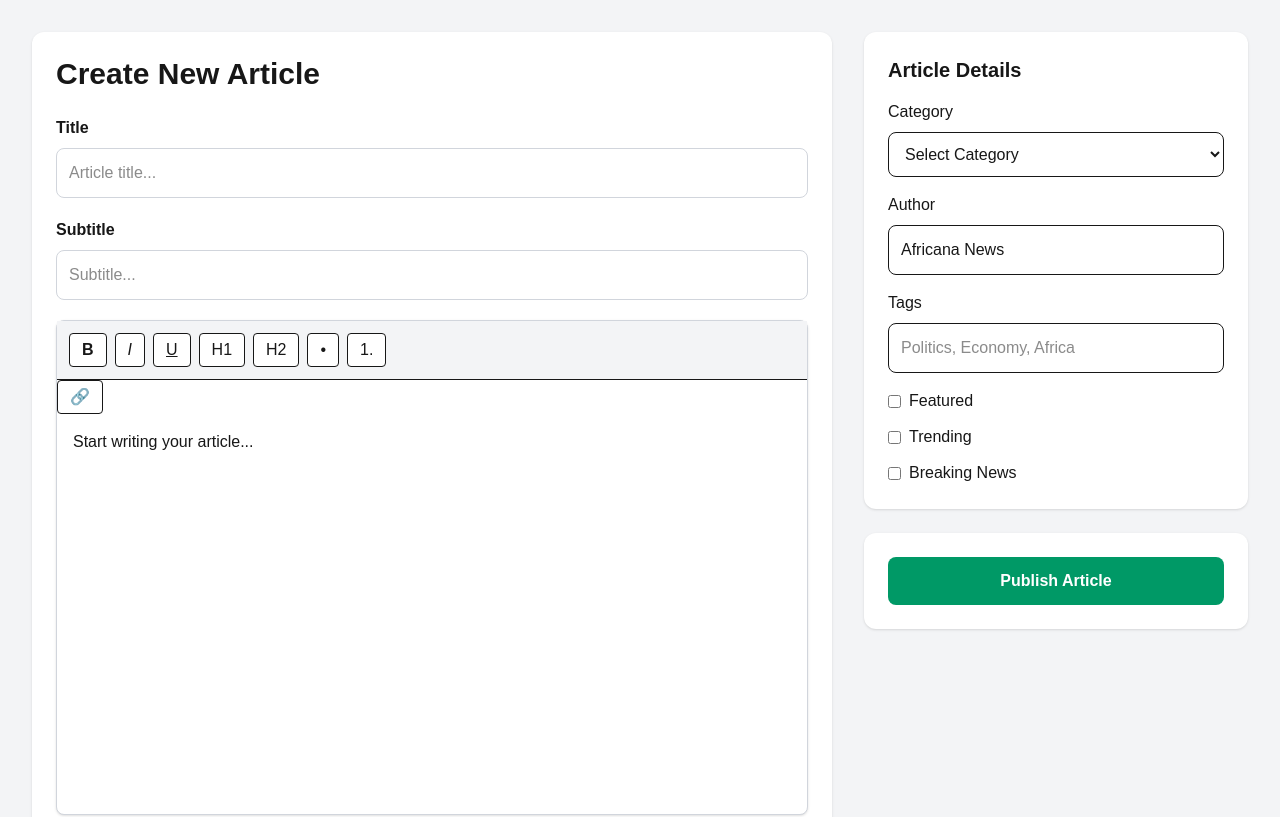
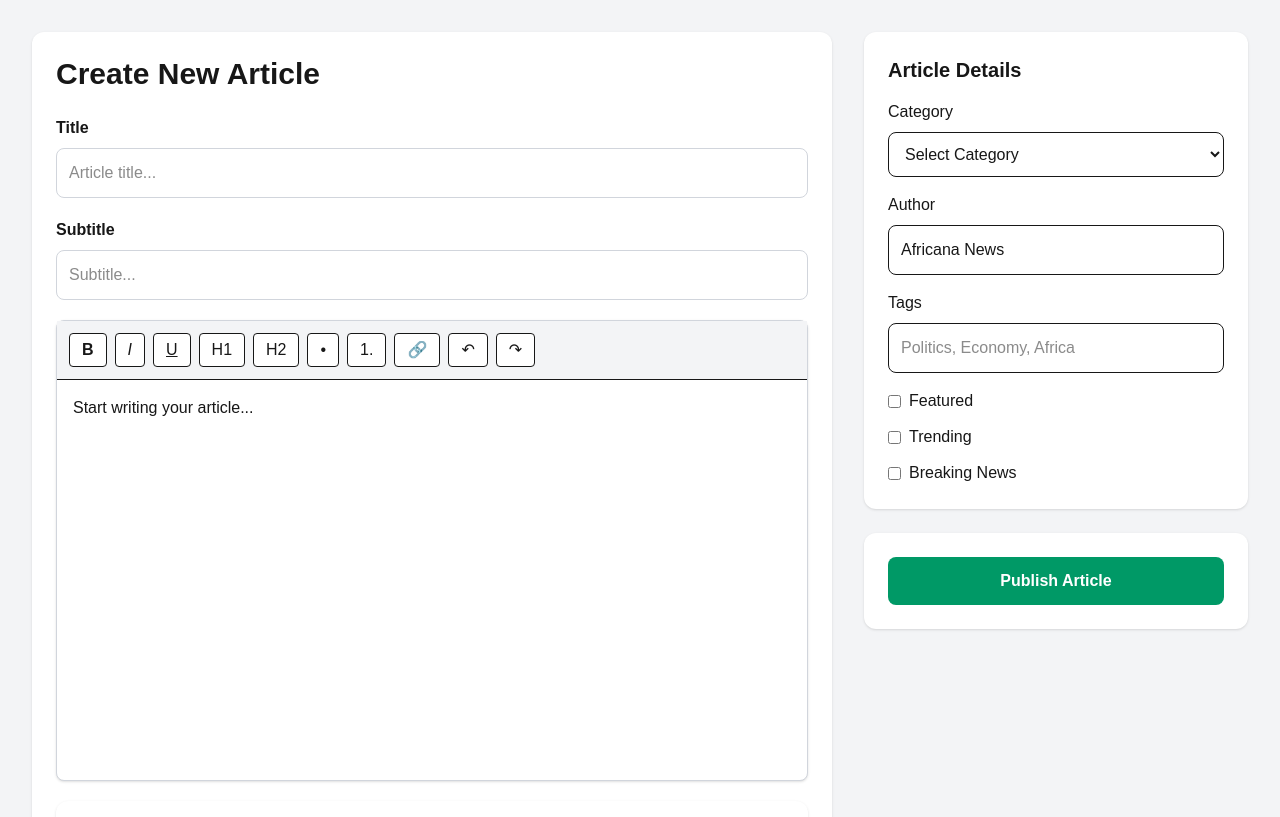
Before and after one commit to tbagbotas/Africana, a Next.js app: page /admin/articles/new in a window 1280 px wide. Shown: the top 817 px of the page. Built offline with nearby package versions, Linux system fonts and the light colour scheme.

Commit message:
Added undo and redo to editor

```diff
--- a/src/components/admin/RichTextEditor.tsx
+++ b/src/components/admin/RichTextEditor.tsx
@@ -4,6 +4,7 @@ import { EditorContent, useEditor } from "@tiptap/react";
 import StarterKit from "@tiptap/starter-kit";
 import Underline from "@tiptap/extension-underline";
 import Link from "@tiptap/extension-link";
+
 interface RichTextEditorProps {
   content: string;
   onChange: (content: string) => void;
@@ -17,7 +18,9 @@ export default function RichTextEditor({
     extensions: [
       StarterKit,
       Underline,
-  Link,
+      Link.configure({
+        openOnClick: false,
+      }),
     ],
     content: content || "<p>Start writing your article...</p>",
     immediatelyRender: false,
@@ -33,7 +36,6 @@ export default function RichTextEditor({
   return (
     <div className="rounded-lg border border-gray-300 bg-white shadow">
 
-      {/* Toolbar */}
       <div className="flex flex-wrap gap-2 border-b bg-gray-100 p-3">
 
         <button
@@ -99,9 +101,12 @@ export default function RichTextEditor({
         >
           H2
         </button>
+
         <button
           type="button"
-  onClick={() => editor.chain().focus().toggleBulletList().run()}
+          onClick={() =>
+            editor.chain().focus().toggleBulletList().run()
+          }
           className={`rounded px-3 py-1 ${
             editor.isActive("bulletList")
               ? "bg-emerald-600 text-white"
@@ -113,7 +118,9 @@ export default function RichTextEditor({
 
         <button
           type="button"
-  onClick={() => editor.chain().focus().toggleOrderedList().run()}
+          onClick={() =>
+            editor.chain().focus().toggleOrderedList().run()
+          }
           className={`rounded px-3 py-1 ${
             editor.isActive("orderedList")
               ? "bg-emerald-600 text-white"
@@ -122,18 +129,14 @@ export default function RichTextEditor({
         >
           1.
         </button>
-      </div>
+
         <button
           type="button"
           onClick={() => {
             const url = prompt("Enter URL");
 
             if (url) {
-      editor
-        .chain()
-        .focus()
-        .setLink({ href: url })
-        .run();
+              editor.chain().focus().setLink({ href: url }).run();
             }
           }}
           className={`rounded px-3 py-1 ${
@@ -144,8 +147,26 @@ export default function RichTextEditor({
         >
           🔗
         </button>
-      {/* Editor */}
-      <div className="p-4 min-h-[400px]">
+
+        <button
+          type="button"
+          onClick={() => editor.chain().focus().undo().run()}
+          className="rounded border bg-white px-3 py-1"
+        >
+          ↶
+        </button>
+
+        <button
+          type="button"
+          onClick={() => editor.chain().focus().redo().run()}
+          className="rounded border bg-white px-3 py-1"
+        >
+          ↷
+        </button>
+
+      </div>
+
+      <div className="min-h-[400px] p-4">
         <EditorContent editor={editor} />
       </div>
 
```
Lines whose indentation alone changed are shown as unchanged.
